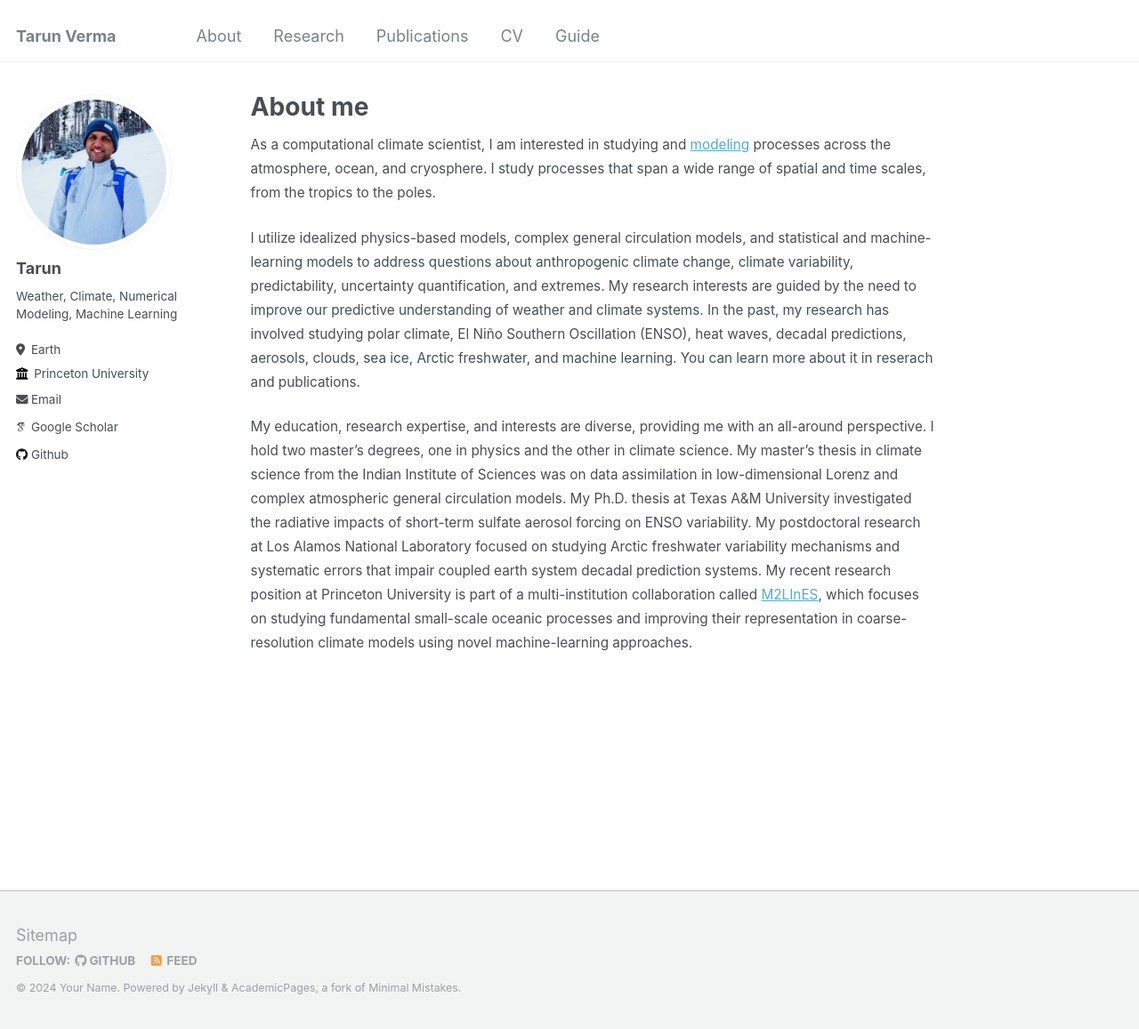
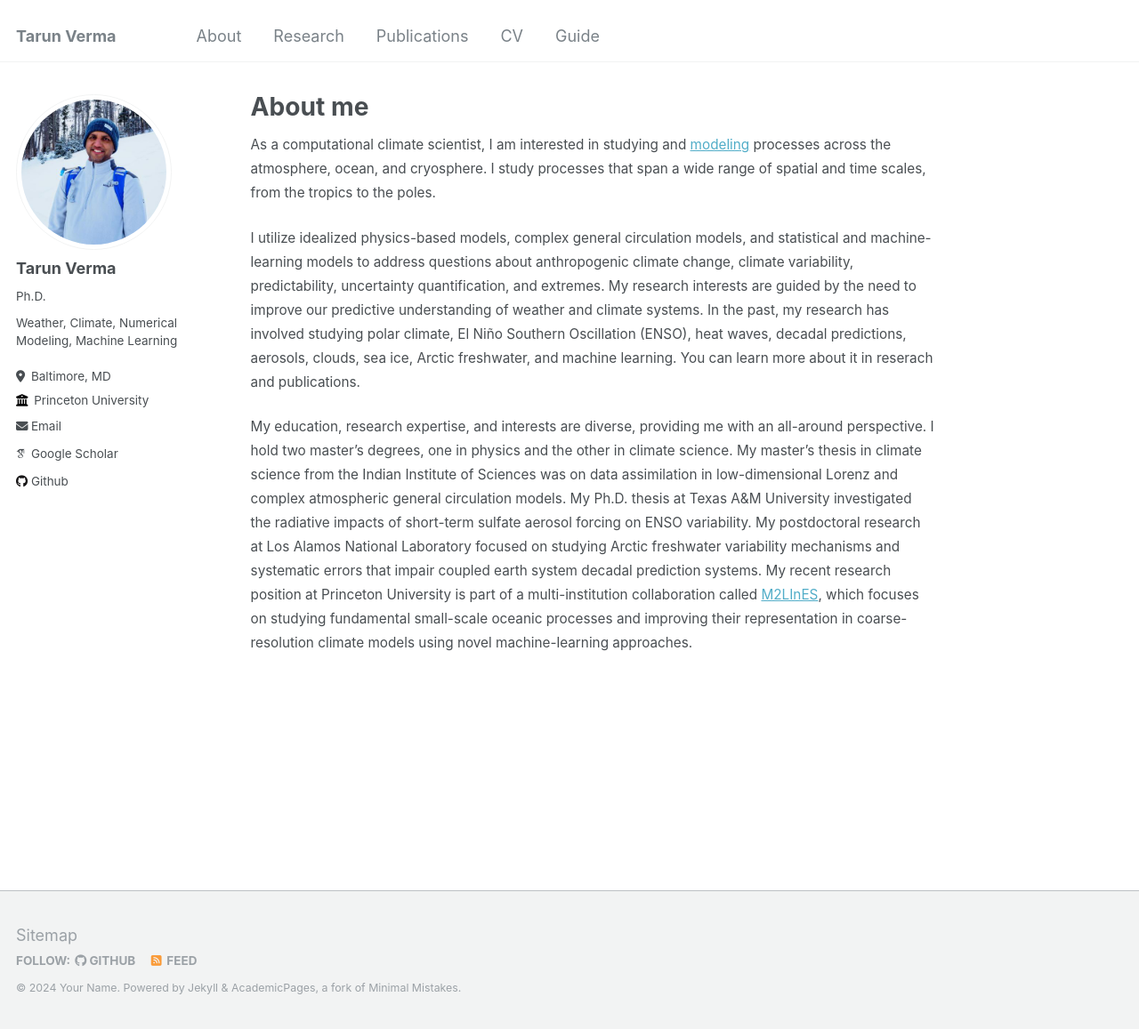
Before and after one commit to shiprock-1583/shiprock-1583.github.io, a Jekyll site: the page built from _pages/about.md, in a window 1280 px wide and 1157 px high. Shown: the whole window at 89% size. Built offline with Jekyll 4.4.1, drawn with Linux system fonts in a browser that asks for light colours; some web fonts are replaced.

Commit message:
Update _config.yml

```diff
--- a/_config.yml
+++ b/_config.yml
@@ -22,10 +22,10 @@ repository               : "shiprock-1583/shiprock-1583.github.io"
 author:
   # Biographic information
   avatar           : "84143269.jpg"
-  name             : "Tarun"
-  pronouns         : # example: "she/her"
+  name             : "Tarun Verma"
+  pronouns         : "Ph.D."
   bio              : "Weather, Climate, Numerical Modeling, Machine Learning"
-  location         : "Earth"
+  location         : "Baltimore, MD"
   employer         : "Princeton University"
   uri              : # URL
   email            : "tarunverma.geos[at]gmail[dot]com"
```
